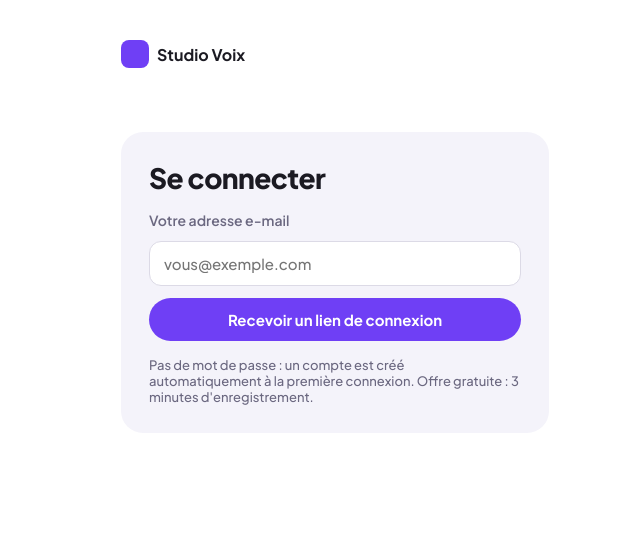
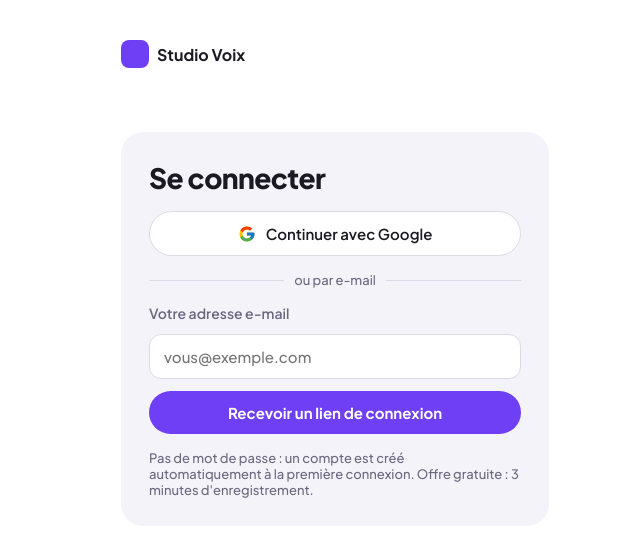
Before and after one commit to kellygaming/studio-voix, a Next.js app: page /connexion in a window 1280 px wide. Shown: the top 536 px of the page, without its empty margins (305-945 px from the left). Built offline with nearby package versions, Linux system fonts and the light colour scheme.

Commit message:
Connexion : ajout de « Continuer avec Google »

```diff
--- a/app/connexion/page.tsx
+++ b/app/connexion/page.tsx
@@ -16,16 +16,34 @@ export default function ConnexionPage() {
 function Connexion() {
   const params = useSearchParams();
   const suite = params.get("suite") ?? "/projets";
+  const lienInvalide = params.get("erreur") === "lien";
   const [email, setEmail] = useState("");
-  const [state, setState] = useState<"idle" | "sending" | "sent" | "error">("idle");
+  const [state, setState] = useState<"idle" | "sending" | "sent" | "google" | "error">("idle");
   const [error, setError] = useState("");
+
+  const callbackUrl = () => `${window.location.origin}/auth/callback?suite=${encodeURIComponent(suite)}`;
+
+  async function withGoogle() {
+    setState("google");
+    setError("");
+    const supabase = createClient();
+    const { error } = await supabase.auth.signInWithOAuth({
+      provider: "google",
+      options: { redirectTo: callbackUrl(), queryParams: { prompt: "select_account" } },
+    });
+    // En cas de succès, le navigateur part vers Google : on ne revient ici qu'en cas d'erreur.
+    if (error) {
+      setError(error.message);
+      setState("error");
+    }
+  }
 
   async function submit(e: React.FormEvent) {
     e.preventDefault();
     setState("sending");
+    setError("");
     const supabase = createClient();
-    const redirect = `${window.location.origin}/auth/callback?suite=${encodeURIComponent(suite)}`;
-    const { error } = await supabase.auth.signInWithOtp({ email, options: { emailRedirectTo: redirect } });
+    const { error } = await supabase.auth.signInWithOtp({ email, options: { emailRedirectTo: callbackUrl() } });
     if (error) {
       setError(error.message);
       setState("error");
@@ -42,22 +60,48 @@ function Connexion() {
       </Link>
       <div className="card" style={{ padding: 28, display: "flex", flexDirection: "column", gap: 16 }}>
         <h1 style={{ margin: 0, fontSize: 28, fontWeight: 800, letterSpacing: "-0.02em" }}>Se connecter</h1>
+
+        {lienInvalide && state === "idle" && (
+          <p className="error" style={{ margin: 0 }}>Ce lien de connexion a expiré ou n&apos;est plus valide. Réessayez.</p>
+        )}
+
         {state === "sent" ? (
           <p style={{ margin: 0, lineHeight: 1.5 }}>
             Un lien de connexion a été envoyé à <strong>{email}</strong>. Ouvrez-le sur cet appareil.
           </p>
         ) : (
+          <>
+            <button
+              type="button"
+              onClick={withGoogle}
+              disabled={state === "google" || state === "sending"}
+              className="btn btn-blanc"
+              style={{ width: "100%", gap: 10 }}
+            >
+              <GoogleIcon />
+              {state === "google" ? "Redirection…" : "Continuer avec Google"}
+            </button>
+
+            <div style={{ display: "flex", alignItems: "center", gap: 10 }} className="muted">
+              <span style={{ flex: 1, height: 1, background: "var(--bord)" }} />
+              <span style={{ fontSize: 13 }}>ou par e-mail</span>
+              <span style={{ flex: 1, height: 1, background: "var(--bord)" }} />
+            </div>
+
             <form onSubmit={submit} style={{ display: "flex", flexDirection: "column", gap: 12 }}>
               <label htmlFor="email" className="muted" style={{ fontSize: 14, fontWeight: 600 }}>
                 Votre adresse e-mail
               </label>
               <input id="email" type="email" required autoComplete="email" className="input" value={email} onChange={(e) => setEmail(e.target.value)} placeholder="vous@exemple.com" />
-            <button className="btn btn-violet" disabled={state === "sending"}>
+              <button className="btn btn-violet" disabled={state === "sending" || state === "google"}>
                 {state === "sending" ? "Envoi…" : "Recevoir un lien de connexion"}
               </button>
+            </form>
+          </>
+        )}
+
         {state === "error" && <p className="error" style={{ margin: 0 }}>{error}</p>}
-          </form>
-        )}
+
         <p className="muted" style={{ margin: 0, fontSize: 13 }}>
           Pas de mot de passe : un compte est créé automatiquement à la première connexion. Offre gratuite : 3 minutes d&apos;enregistrement.
         </p>
@@ -65,3 +109,14 @@ function Connexion() {
     </div>
   );
 }
+
+function GoogleIcon() {
+  return (
+    <svg width="18" height="18" viewBox="0 0 48 48" aria-hidden>
+      <path fill="#FFC107" d="M43.6 20.5H42V20H24v8h11.3C33.7 32.7 29.2 36 24 36c-6.6 0-12-5.4-12-12s5.4-12 12-12c3.1 0 5.8 1.2 7.9 3.1l5.7-5.7C34 6.1 29.3 4 24 4 12.9 4 4 12.9 4 24s8.9 20 20 20 20-8.9 20-20c0-1.3-.1-2.4-.4-3.5z" />
+      <path fill="#FF3D00" d="M6.3 14.7l6.6 4.8C14.7 15.1 19 12 24 12c3.1 0 5.8 1.2 7.9 3.1l5.7-5.7C34 6.1 29.3 4 24 4 16.3 4 9.7 8.3 6.3 14.7z" />
+      <path fill="#4CAF50" d="M24 44c5.2 0 9.9-2 13.4-5.2l-6.2-5.2C29.2 35.1 26.7 36 24 36c-5.2 0-9.6-3.3-11.3-8l-6.5 5C9.5 39.6 16.2 44 24 44z" />
+      <path fill="#1976D2" d="M43.6 20.5H42V20H24v8h11.3c-.8 2.2-2.2 4.2-4.1 5.6l6.2 5.2C37 39.2 44 34 44 24c0-1.3-.1-2.4-.4-3.5z" />
+    </svg>
+  );
+}
```
Lines whose indentation alone changed are shown as unchanged.
